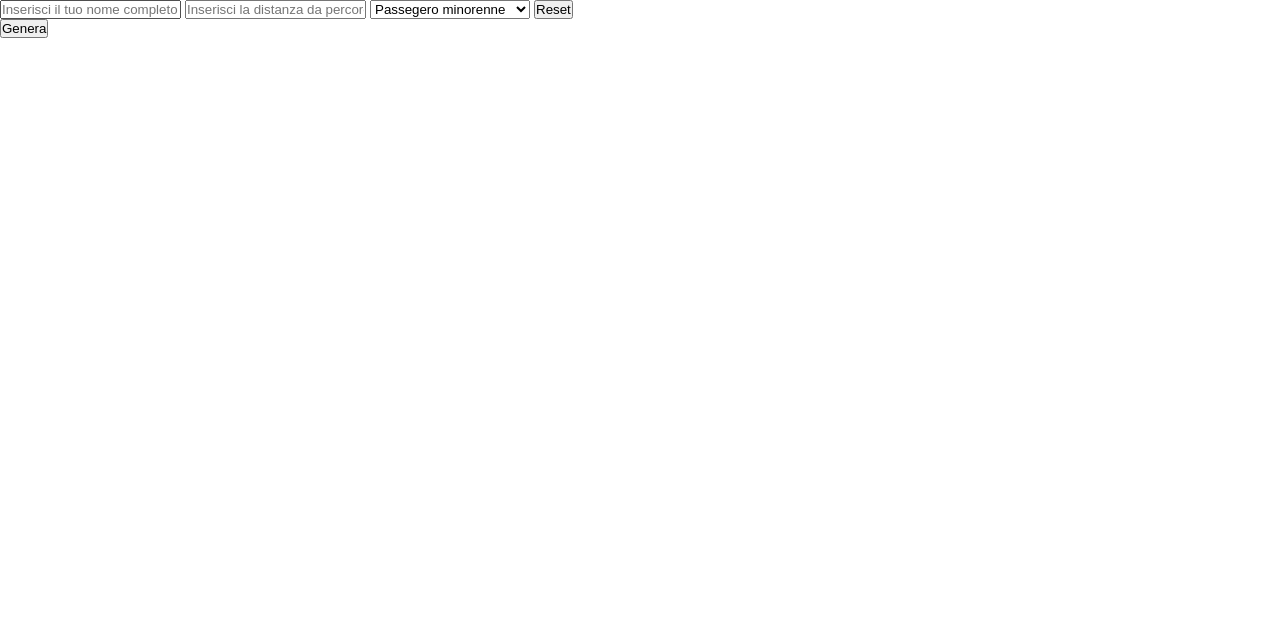
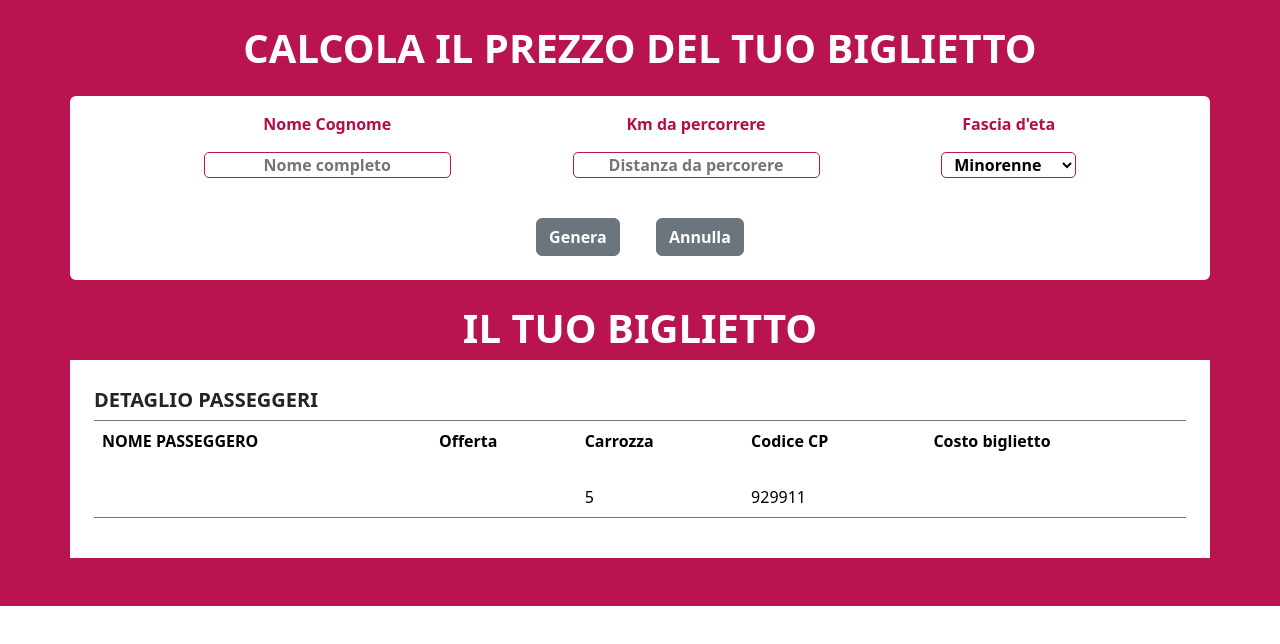
Before and after one commit to EugeniuPeruzzi/js-biglietto-treno-form, a plain HTML site: page index.html in a window 1280 px wide. Drawn offline with nearby package versions, Linux system fonts and the light colour scheme.

Commit message:
added html style

```diff
--- a/css/style.css
+++ b/css/style.css
@@ -3,3 +3,51 @@
     padding: 0;
     box-sizing: border-box;
 }
+
+.jumbotron{
+    background-color: #B91450;
+}
+
+.pink{
+    color: #B60C4A;
+}
+
+.outline:focus{
+    outline: none;
+}
+
+.select-style{
+    background-color: #fff;
+}
+
+.orange-border{
+    border: 1px solid orange;
+}
+
+.border-color{
+    border-radius: 5px;
+    border: 1px solid #B91550;
+}
+
+.backgroud-white{
+    background-color: #fff;
+}
+
+.white{
+    color: #fff;
+}
+
+.background-grey{
+    background-color: #808080;
+}
+
+.red{
+    background-color: yellow;
+}
+
+.purple{
+    background-color: purple;
+}
+.cyan{
+    background-color: cyan;
+}
--- a/index.html
+++ b/index.html
@@ -5,26 +5,78 @@
     <meta http-equiv="X-UA-Compatible" content="IE=edge">
     <meta name="viewport" content="width=device-width, initial-scale=1.0">
     <link rel="stylesheet" href="./css/style.css">
+    <link href="https://cdn.jsdelivr.net/npm/bootstrap@5.3.0-alpha3/dist/css/bootstrap.min.css" rel="stylesheet" integrity="sha384-KK94CHFLLe+nY2dmCWGMq91rCGa5gtU4mk92HdvYe+M/SXH301p5ILy+dN9+nJOZ" crossorigin="anonymous">
     <title>Document</title>
 </head>
 <body>
     <main>
-        <form>
-            <input type="text" name="name-surname" placeholder="Inserisci il tuo nome completo" id="user_name" required>
-            <input type="text" name="distance-traveled" placeholder="Inserisci la distanza da percorere" id="travel_distance" required>
-            <select id="age_choice">
-                <option value="0">Passegero minorenne</option>
-                <option value="1">Passegero magiorenne</option>
-                <option value="2">Passegero over 65</option>
-            </select>
-            <input type="reset" value="Reset">
-        </form>
-        <button id="get_data">Genera</button>
-        <div id="ticket"></div>
+        <div class="jumbotron">
+            <div class="container">
+                <div class="row text-center">
+                    <h1 class="white text-uppercase fw-semibold my-4">calcola il prezzo del tuo biglietto</h1>
+                    <div class="col-12 backgroud-white rounded">
+                        <form>
+                            <div class="form-content d-flex justify-content-evenly">
+                                <div class="my-3">
+                                    <p class="fw-semibold pink">Nome Cognome</p>
+                                    <input class="text-center border-color outline fw-semibold" type="text" name="name-surname" placeholder="Nome completo" id="user_name" required>
+                                </div>
+                                <div class="my-3">
+                                    <p class="fw-semibold pink">Km da percorrere</p>
+                                    <input class="text-center border-color outline fw-semibold" type="text" name="distance-traveled" placeholder="Distanza da percorere" id="travel_distance" required>
+                                </div>
+                                <div class="my-3">
+                                    <p class="fw-semibold pink">Fascia d'eta</p>
+                                    <select class="outline px-2 fw-semibold select-style border-color" id="age_choice">
+                                        <option value="0">Minorenne</option>
+                                        <option value="1">Magiorenne</option>
+                                        <option value="2">Over 65</option>
+                                    </select>
+                                </div>
+                            </div>
+                        </form>
+                        <div class="buttons-containe my-4">
+                            <button type="button" class="btn btn-secondary fw-semibold mx-3" id="get_data">Genera</button>
+                            <button type="button" class="btn btn-secondary fw-semibold mx-3" id="reset">Annulla</button>
+                        </div>
 
-
+                    </div>
+                    <h1 class="white text-uppercase fw-semibold mt-4">il tuo biglietto</h1>
+                    <div class="col-12 backgroud-white p-4 mb-5">
+                        <h5 class="text-uppercase text-start fw-bold mt-1">detaglio passeggeri</h5>
+                        <table class="table table-borderless text-start border-top border-bottom border-secondary">
+                            <thead>
+                            <tr>
+                                <th class="text-uppercase text-start fw-bold background-grey"> nome passeggero</th>
+                                <th>Offerta</th>
+                                <th>Carrozza</th>
+                                <th>Codice CP</th>
+                                <th>Costo biglietto</th>
+                            </tr>
+                            </thead>
+                            <tbody>
+                            <tr>
+                                <th class="background-grey" id="ticket_name"></th>
+                                <td></td>
+                                <td></td>
+                                <td></td>
+                            </tr>
+                            <tr>
+                                <th class="background-grey"></th>
+                                <td id="ticket_offer"></td>
+                                <td>5</td>
+                                <td>929911</td>
+                                <td id="ticket_price"></td>
+                            </tr>
+                            </tbody>
+                        </table>
+                    </div>
+                </div>
+            </div>
+        </div>
 
     </main>
     <script type="text/javascript" src="./js/script.js"></script>
+
 </body>
 </html>
--- a/js/script.js
+++ b/js/script.js
@@ -12,8 +12,8 @@ button_get.addEventListener('click', function(){
     console.log(travel_distance)
     let user_age = document.getElementById('age_choice').value;
     console.log(user_age)
-    if (isNaN(travel_distance) || (travel_distance===0)){
-        alert('I km vanno espressi in numeri');
+    if (isNaN(travel_distance) || (travel_distance==0)){
+        alert('I km vanno espressi in numeri o superiori a 0');
     }
 
     // defining cases
@@ -21,14 +21,21 @@ button_get.addEventListener('click', function(){
     else if (user_age==0){
         under_18_price = ((travel_distance * price) * 0.8).toFixed(2);
         console.log(under_18_price)
+        message = `${under_18_price}`
     }
 
     else if (user_age==2){
         over_65_price = ((travel_distance * price)* 0.6).toFixed(2);
         console.log(over_65_price)
+        message = `${over_65_price}`
     }
     else if(user_age==1){
         full_price = (travel_distance * price).toFixed(2)
         console.log(full_price)
+        message = `${full_price}`
     }
+
+    document.getElementById('ticket_price').innerHTML= message
+    document.getElementById('ticket_name').innerHTML = user_name
+    document.getElementById('ticket_offer').innerHTML = user_age
 });
```
